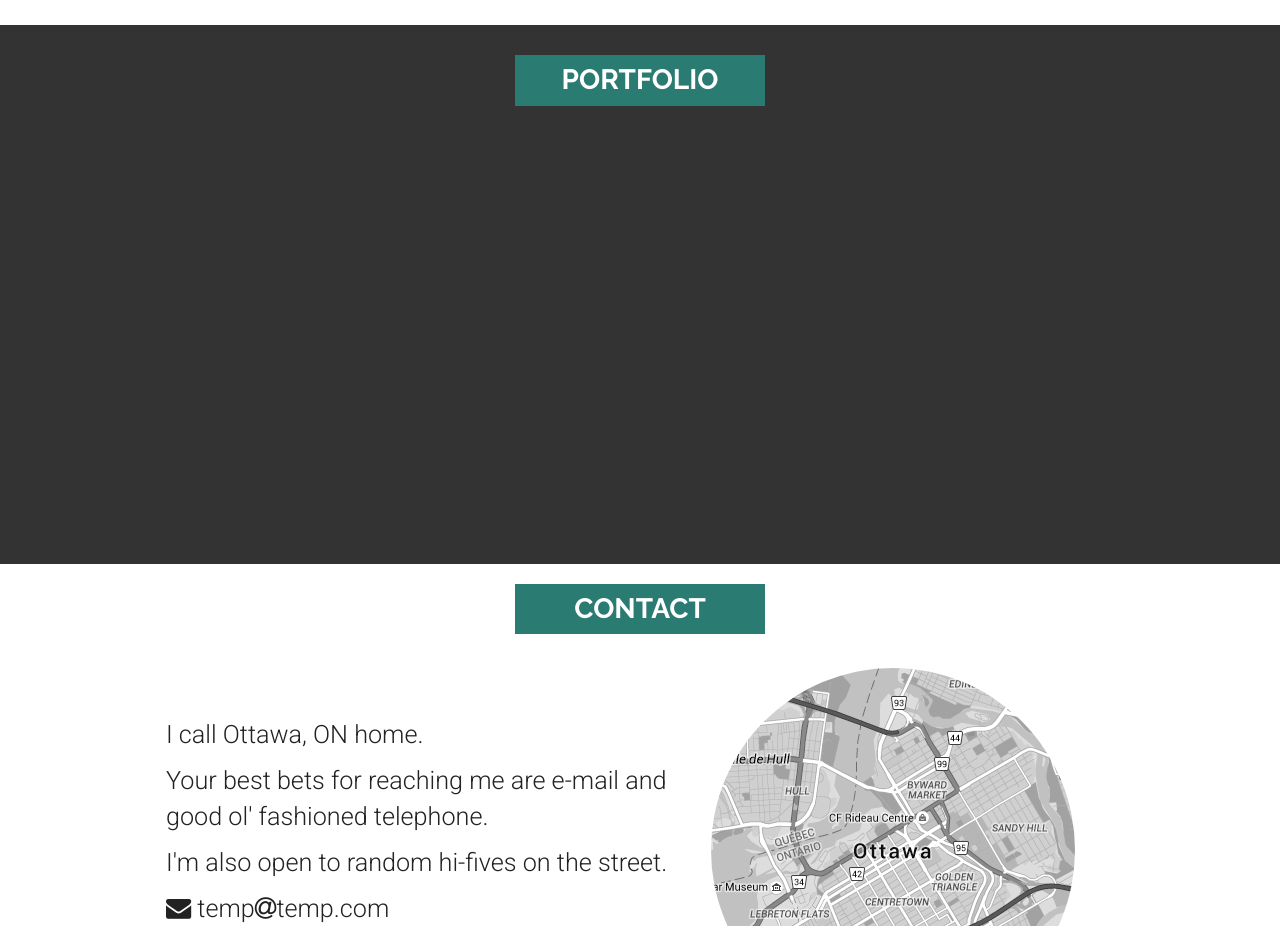
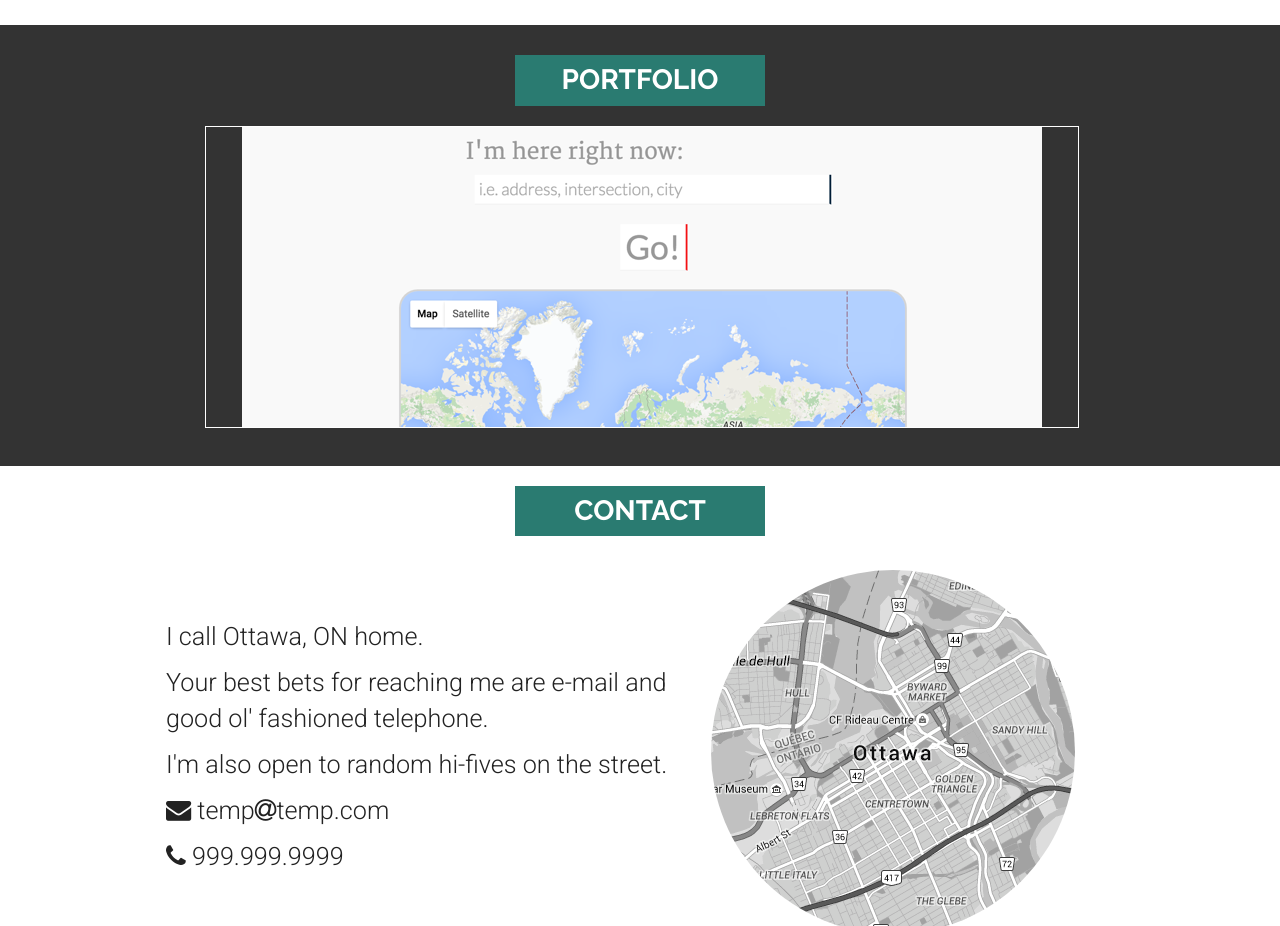
Before and after one commit to botnaysard/portfolio2015, a plain HTML site: page index.html in a window 1280 px wide. Shown: the part 1106-2032 px from the top of the page. Drawn offline with nearby package versions, Linux system fonts and the light colour scheme.

Commit message:
portfolio section started

```diff
--- a/index.html
+++ b/index.html
@@ -61,6 +61,13 @@
 				<h1>Portfolio</h1>
 			</div>
 			<div class="my-work">
+				<div class="row row-centered">
+					<div class="col-sm-8 col-centered portfolio-entry">
+						<div class="portfolio-image">
+							<img src="images/maps-api.png">
+						</div>
+					</div>
+				</div>
 			</div>
 		</div>
 	</section>
--- a/styles/main.css
+++ b/styles/main.css
@@ -142,7 +142,6 @@ ul.pull-left {
 }
 
 .my-work {
-  height: 400px;
   margin-bottom: 2em;
 }
 
@@ -155,3 +154,23 @@ ul.pull-left {
 .location-details ul, .my-description ul {
   list-style-type: none;
 }
+
+.portfolio-entry {
+  border: 1px solid white;
+  vertical-align: middle;
+}
+
+.portfolio-entry p {
+  color: #e6e6e6;
+  font-size: 2em;
+}
+
+.portfolio-image {
+  width: 800px;
+  margin-left: auto;
+  margin-right: auto;
+}
+
+.project-title {
+  color: #fff;
+}
```
Also changed, not shown: images/maps-api.png (added).
